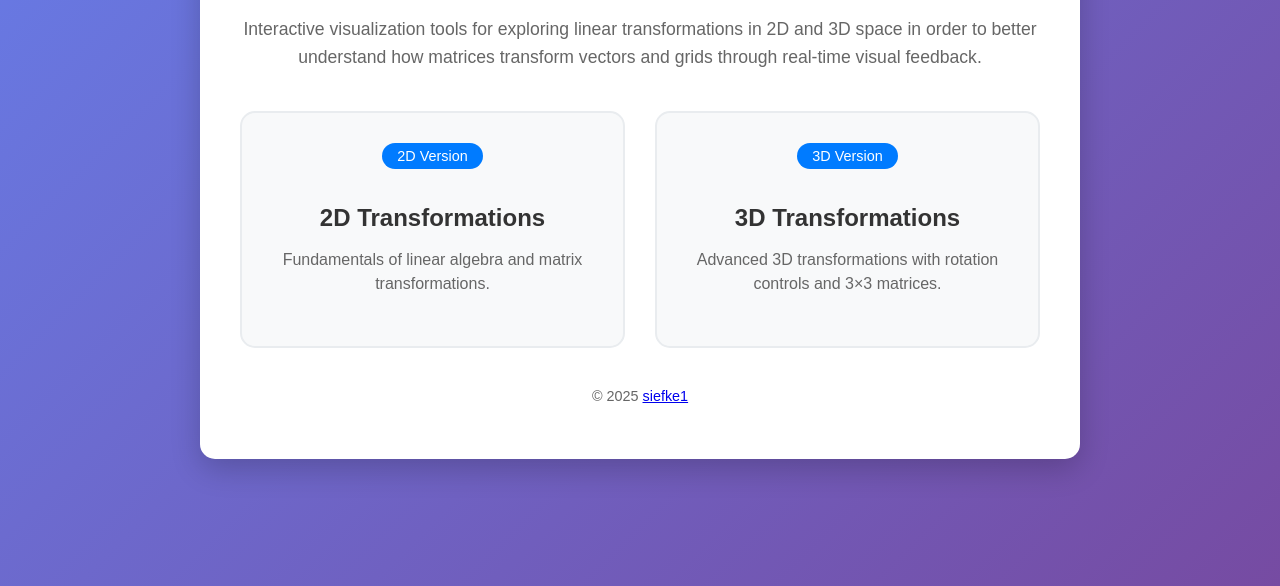
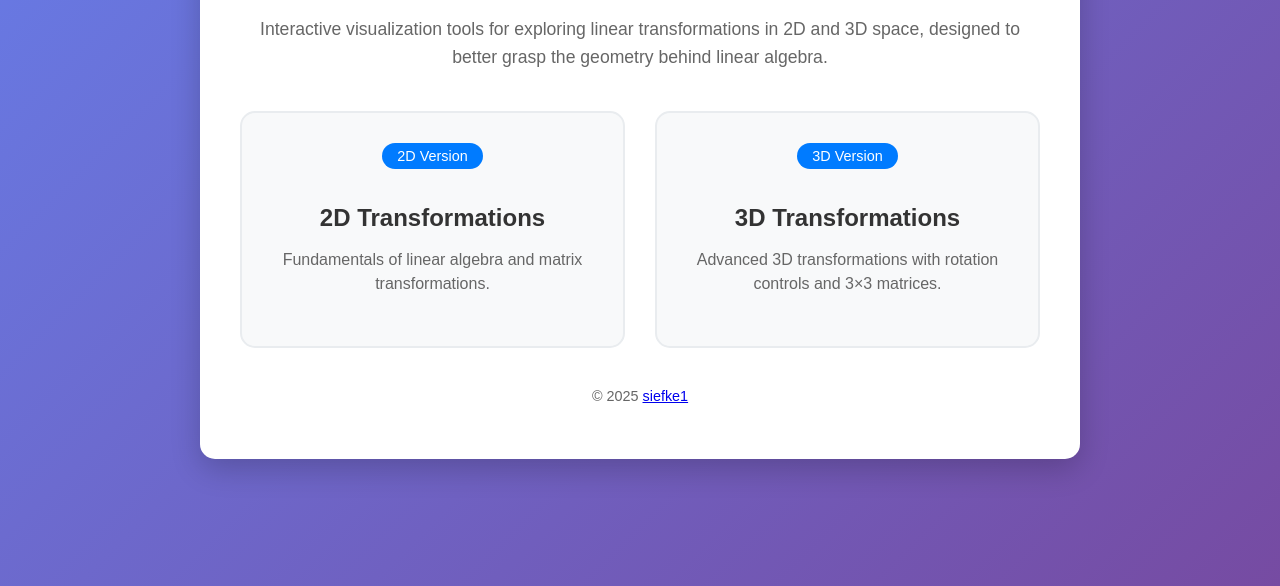
Before and after one commit to Siefke1/2D-Grid-Vector-Transformation-Visualizer, a plain HTML site: page index.html in a window 1280 px wide. Shown: the part 254-840 px from the top of the page. Drawn offline with Linux system fonts and the light colour scheme.

Commit message:
update banner text

```diff
--- a/index.html
+++ b/index.html
@@ -2,17 +2,20 @@
 <html lang="en">
   <head>
     <meta charset="UTF-8" />
-    <meta name="viewport" content="width=device-width, initial-scale=1.0, user-scalable=no" />
+    <meta
+      name="viewport"
+      content="width=device-width, initial-scale=1.0, user-scalable=no"
+    />
     <title>Linear Transformation Visualizer</title>
-    <link rel="stylesheet" href="css/main.css">
+    <link rel="stylesheet" href="css/main.css" />
   </head>
   <body>
     <div class="container">
       <h1>Linear Transformation Visualizer</h1>
       <p class="description">
         Interactive visualization tools for exploring linear transformations in
-        2D and 3D space in order to better understand how matrices transform
-        vectors and grids through real-time visual feedback.
+        2D and 3D space, designed to better grasp the geometry behind linear
+        algebra.
       </p>
 
       <div class="version-cards">
```
